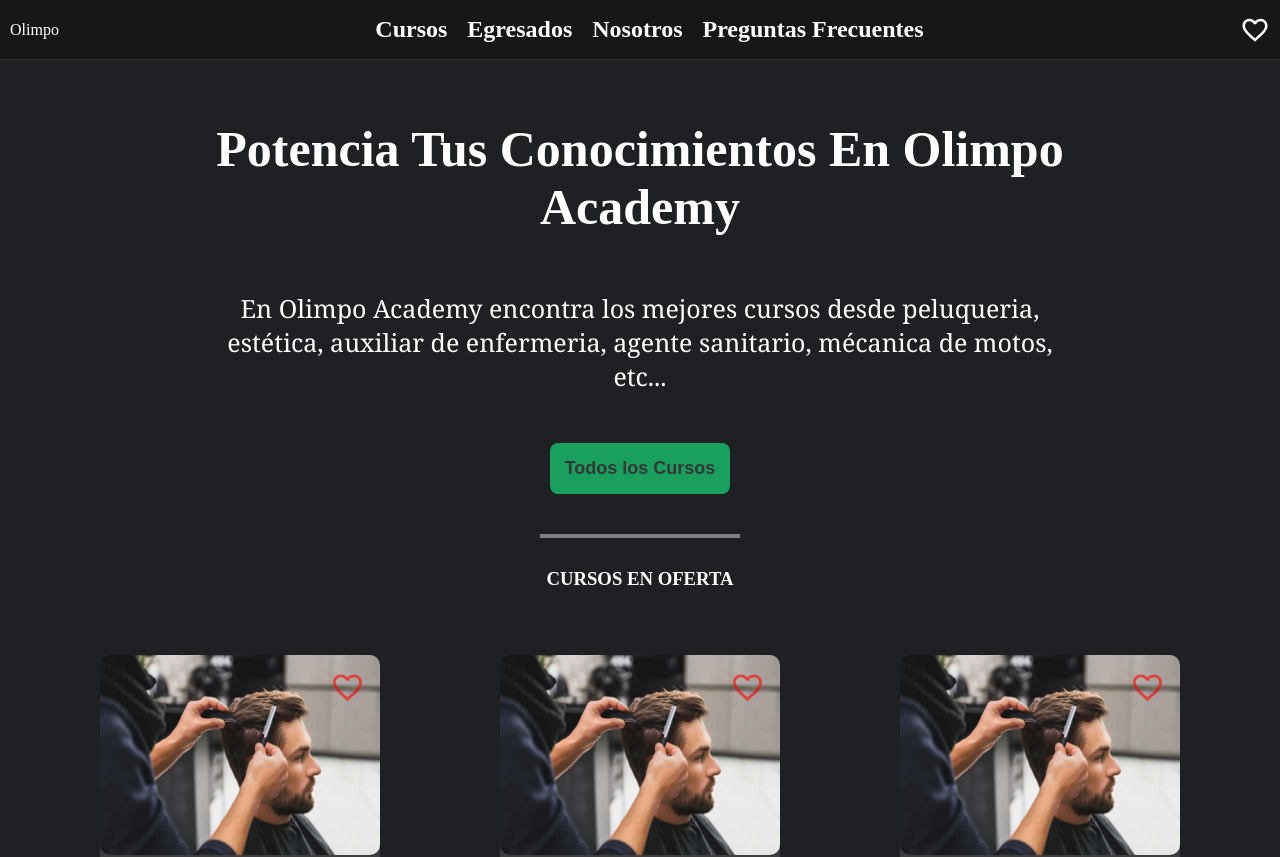
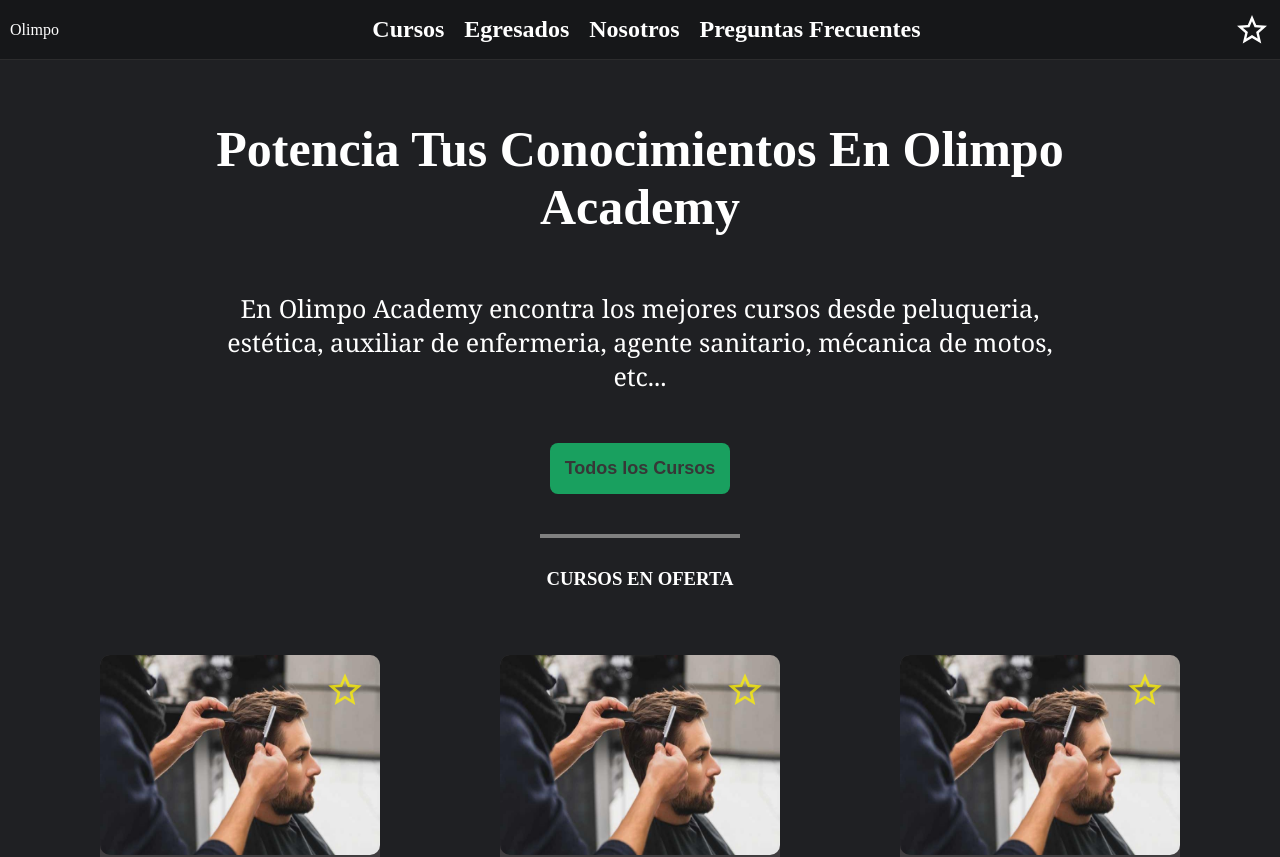
Before and after one commit to ignacioM3/Olimpo-Academy, a React (Vite) app: page / in a window 1280 px wide. Shown: the top 857 px of the page. Built offline with nearby package versions, Linux system fonts and the light colour scheme.

Commit message:
sube cambios de nav

```diff
--- a/src/App.css
+++ b/src/App.css
@@ -25,11 +25,11 @@ a{
 
 
 .red{
-    color: rgba(255, 0, 0, 0.598);
+    color: #fff200;
 }
 
 .rd{
-    color: rgb(255, 0, 0);
+    color: #fff200bf;
 }
 
 ::-webkit-scrollbar {
--- a/src/components/Card.jsx
+++ b/src/components/Card.jsx
@@ -6,8 +6,8 @@ import styled from 'styled-components'
 //icons
 import AccessTimeIcon from '@mui/icons-material/AccessTime';
 import AttachMoneyIcon from '@mui/icons-material/AttachMoney';
-import FavoriteIcon from '@mui/icons-material/Favorite';
-import FavoriteBorderOutlinedIcon from '@mui/icons-material/FavoriteBorderOutlined';
+import StarBorderIcon from '@mui/icons-material/StarBorder';
+import StarIcon from '@mui/icons-material/Star';
 
 
 const Card = () => {
@@ -24,8 +24,8 @@ const Card = () => {
         <FavoriteContainer onClick={handleFavorite}>
           {
             fav ?
-            <FavoriteIcon className='rd'/> :
-            <FavoriteBorderOutlinedIcon className='red'/>
+            <StarIcon className='red'/> :
+            <StarBorderIcon className='rd'/>
           }
         </FavoriteContainer>
       </ImgContainer>
@@ -93,7 +93,7 @@ const FavoriteContainer = styled.div`
   right: 15px;
 
   svg{
-    font-size: 35px;
+    font-size: 40px;
   }
 
 `
--- a/src/components/NavBar.jsx
+++ b/src/components/NavBar.jsx
@@ -2,12 +2,12 @@ import { useEffect, useState } from "react"
 
 
 import styled from "styled-components"
+import { Link } from "react-router-dom";
 
 
 //Icon
 import MenuIcon from '@mui/icons-material/Menu';
-import FavoriteBorderIcon from '@mui/icons-material/FavoriteBorder';
-import { Link } from "react-router-dom";
+import StarBorderIcon from '@mui/icons-material/StarBorder';
 
 
 
@@ -56,7 +56,7 @@ const NavBar = () => {
         </Center>
 
         <Right>
-          <FavoriteBorderIcon />
+          <StarBorderIcon />
         </Right>
       </Wrapper>
       <Option>
@@ -135,8 +135,13 @@ const Center = styled.div`
 const Right = styled.div`
   display: flex;
   transition: 0.5s ease-in-out all;
+
   :hover{
-     color: red;
+      color: #fff200;
+  }
+
+  svg{
+    font-size: 36px;
   }
 
   @media only screen and (min-width: 1024px) {
```
